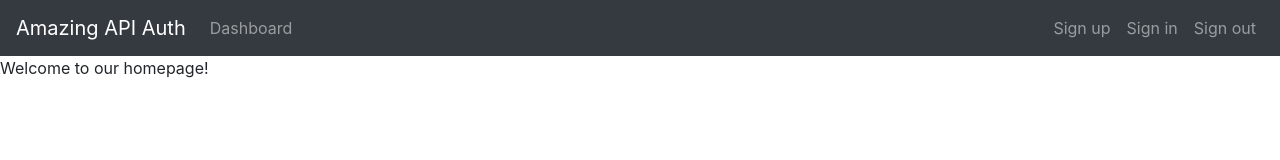
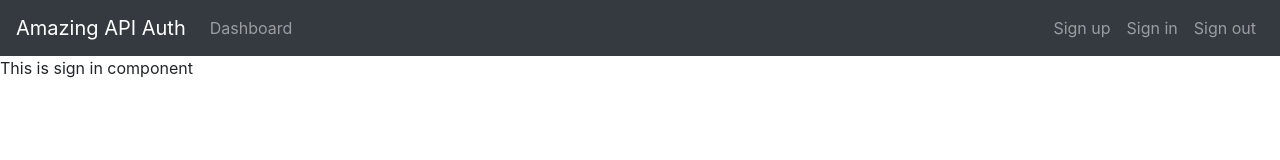
Before and after one commit to crackdev01/node-auth, a React (Create React App) app in the folder client/: page /signin in a window 1280 px wide. Shown: the top 160 px of the page. Built offline with nearby package versions, Linux system fonts and the light colour scheme.

Commit message:
added signUp, signIn & dashboard components

```diff
--- /dev/null
+++ b/client/src/components/Dashboard.js
@@ -0,0 +1,11 @@
+import React, { Component } from 'react';
+
+export default class Dashboard extends Component {
+  render() {
+    return (
+      <div>
+        This is dashboard component
+      </div>
+    );
+  }
+}
--- /dev/null
+++ b/client/src/components/SignIn.js
@@ -0,0 +1,11 @@
+import React, { Component } from 'react';
+
+export default class SignIn extends Component {
+  render() {
+    return (
+      <div>
+        This is sign in component
+      </div>
+    );
+  }
+}
--- /dev/null
+++ b/client/src/components/SignUp.js
@@ -0,0 +1,11 @@
+import React, { Component } from 'react';
+
+export default class SignUp extends Component {
+  render() {
+    return (
+      <div>
+        This is sign up component
+      </div>
+    );
+  }
+}
--- a/client/src/index.js
+++ b/client/src/index.js
@@ -5,11 +5,17 @@ import { BrowserRouter, Route } from 'react-router-dom';
 import * as serviceWorker from './serviceWorker';
 import App from './components/App';
 import Home from './components/Home';
+import SignUp from './components/SignUp';
+import SignIn from './components/SignIn';
+import Dashboard from './components/Dashboard';
 
 ReactDOM.render(
   <BrowserRouter>
     <App>
-      <Route path="/" component={Home} />
+      <Route exact path="/" component={Home} />
+      <Route exact path="/signup" component={SignUp} />
+      <Route exact path="/signin" component={SignIn} />
+      <Route exact path="/dashboard" component={Dashboard} />
     </App>
   </BrowserRouter>,
   document.querySelector('#root'));
```
